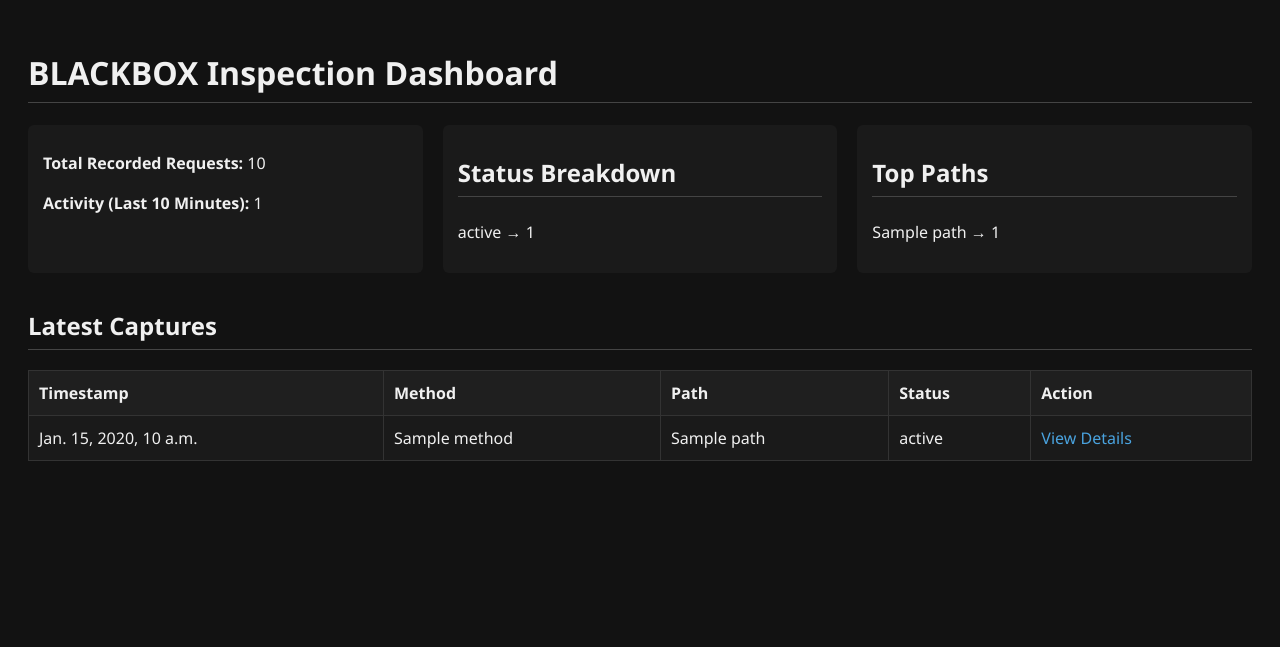
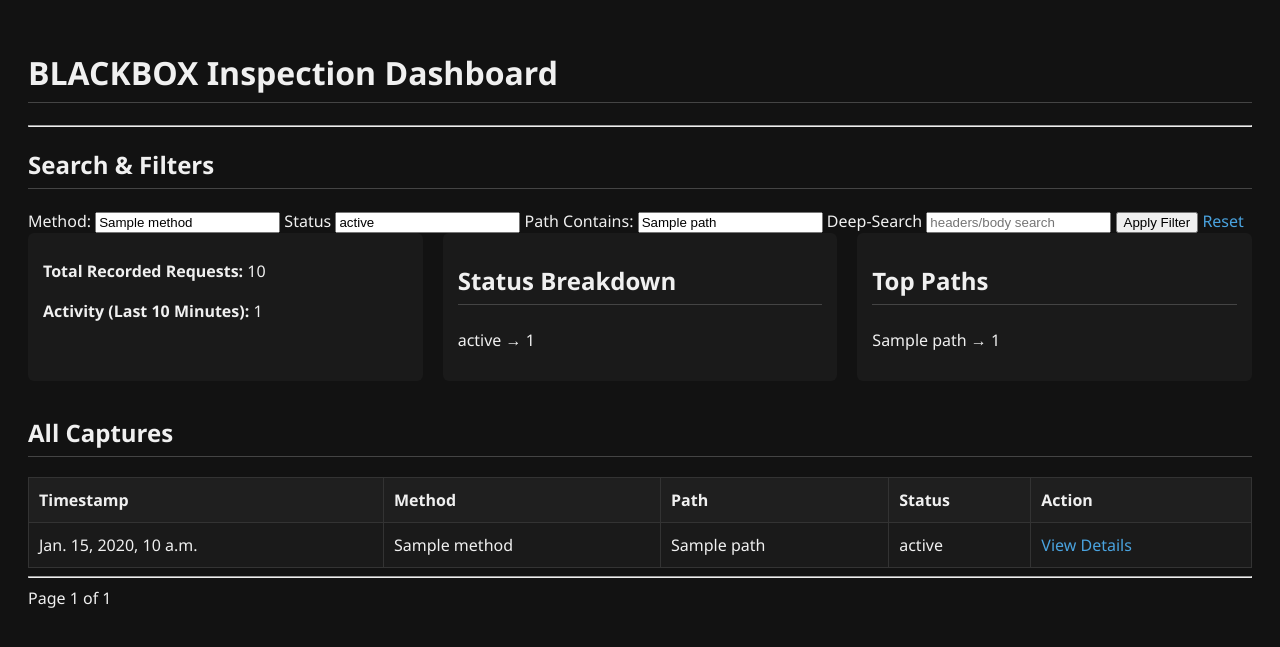
Before and after one commit to AuxSHii/blackbox-middleware, a Django app: template blackbox_project/recorder/templates/recorder/inspect.html in a window 1280 px wide. Shown: the top 647 px of the page. Run offline with Django 5.2, Linux system fonts and the light colour scheme; the template is opened without the code that fills it: most values are stand-ins (such as "Sample title", 1, 10 or a date in 2020).

Commit message:
added filtering for requests

```diff
--- a/blackbox_project/recorder/templates/recorder/inspect.html
+++ b/blackbox_project/recorder/templates/recorder/inspect.html
@@ -82,6 +82,28 @@
 
 <h1>BLACKBOX Inspection Dashboard</h1>
 
+<hr>
+<h2>Search & Filters</h2>
+
+<form method="get">
+
+    <label>Method:</label>
+    <input type="text" name="method" value="{{ filters.method }}" placeholder="GET/POST" >
+
+    <label>Status</label>
+    <input type="text" name="status" value="{{ filters.status }}" placeholder="200 / 500">
+
+    <label>Path Contains:</label>
+    <input type="text" name="path" value="{{filters.path}}"  placeholder="/api/" >
+
+    <label>Deep-Search</label>
+    <input type="text" name="search" value="{{filters.search}}" placeholder="headers/body search">
+
+    <button type="submit">Apply Filter</button>
+    <a href="{% url 'blackbox-inspect' %}">Reset</a>
+</form>
+</hr>
+
 <div class="flex-container">
     <div class="flex-item card">
         <p><b>Total Recorded Requests:</b> {{ total }}</p>
@@ -111,7 +133,7 @@
     </div>
 </div>
 
-<h2>Latest Captures</h2>
+<h2>All Captures</h2>
 <table>
     <tr>
         <th>Timestamp</th>
@@ -120,16 +142,46 @@
         <th>Status</th>
         <th>Action</th>
     </tr>
-    {% for r in latest %}
+    {% for r in page_obj %}
     <tr>
         <td>{{ r.timestamp }}</td>
         <td>{{ r.method }}</td>
         <td>{{ r.path }}</td>
         <td>{{ r.response_status }}</td>
-        <td><a href="{% url 'bb_request_detail' r.id %}">View Details</a></td>
+        <td><a href="{% url 'bb_request_detail' r.pk %}">View Details</a></td>
+    </tr>
+    {% empty %}
+    <tr>
+        <td colspan="5" >No matching results found</td>
     </tr>
     {% endfor %}
 </table>
 
+<!-- pagination controls -->
+<hr>
+<div>
+    {% if page_obj.has_previous %}
+        <a href="?page=1&method={{filters.method}}&status={{filters.status}}&path={{filters.path}}&search={{filters.search}}">First</a>
+
+        <a href="?page={{ page_obj.previous_page_number }}&method={{filters.method}}&status={{filters.status}}&path={{filters.path}}&search={{filters.search}}">
+            Previous
+        </a>
+    {% endif %}
+
+    <span>Page {{ page_obj.number }} of {{ page_obj.paginator.num_pages }}</span>
+
+    {% if page_obj.has_next %}
+        <a href="?page={{ page_obj.next_page_number }}&method={{filters.method}}&status={{filters.status}}&path={{filters.path}}&search={{filters.search}}">
+            Next
+        </a>
+
+        <a href="?page={{ page_obj.paginator.num_pages }}&method={{filters.method}}&status={{filters.status}}&path={{filters.path}}&search={{filters.search}}">
+            Last
+        </a>
+    {% endif %}
+</div>
+
+
+
 </body>
 </html>
```
Also changed, not shown: blackbox_project/recorder/views_inspect.py (+54 -14 lines), blackbox_project/db.sqlite3.
